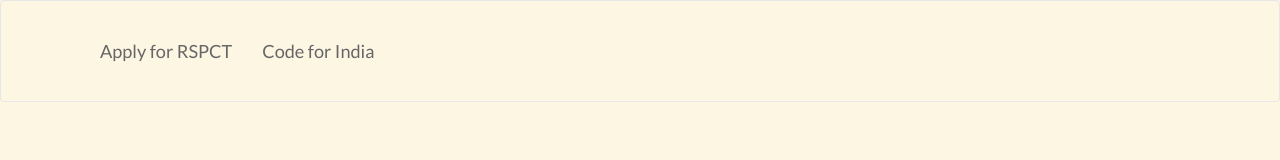
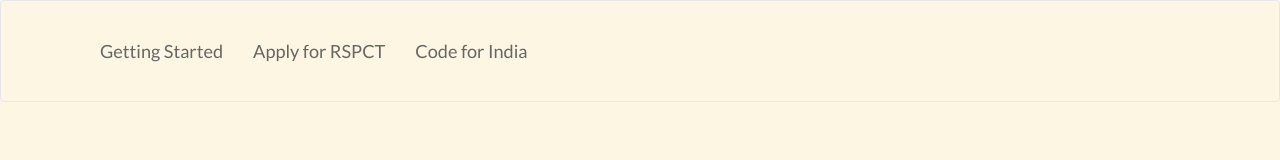
Before and after one commit to StephanieBr/learn-to-code, a plain HTML site: page index.html in a window 1280 px wide. Shown: the top 160 px of the page. Drawn offline with Linux system fonts and the light colour scheme.

Commit message:
Add Getting Started page

```diff
--- a/index.html
+++ b/index.html
@@ -31,6 +31,7 @@
 
     <div class="collapse navbar-collapse" id="bs-example-navbar-collapse-1">
       <ul class="nav navbar-nav">
+        <li><a href="/getting-started" target="_blank">Getting Started</a></li>
         <li><a href="http://rspct.in" target="_blank">Apply for RSPCT</a></li>
         <li><a href="http://codeforindia.org" target="_blank">Code for India</a></li>
       </ul>
--- a/static/css/main.css
+++ b/static/css/main.css
@@ -21,6 +21,7 @@ ul {
 
 .navbar-nav > li > a {
     color: #666 !important;
+    font-size: 1.2em !important;
 }
 
 .navbar-custom {
```
